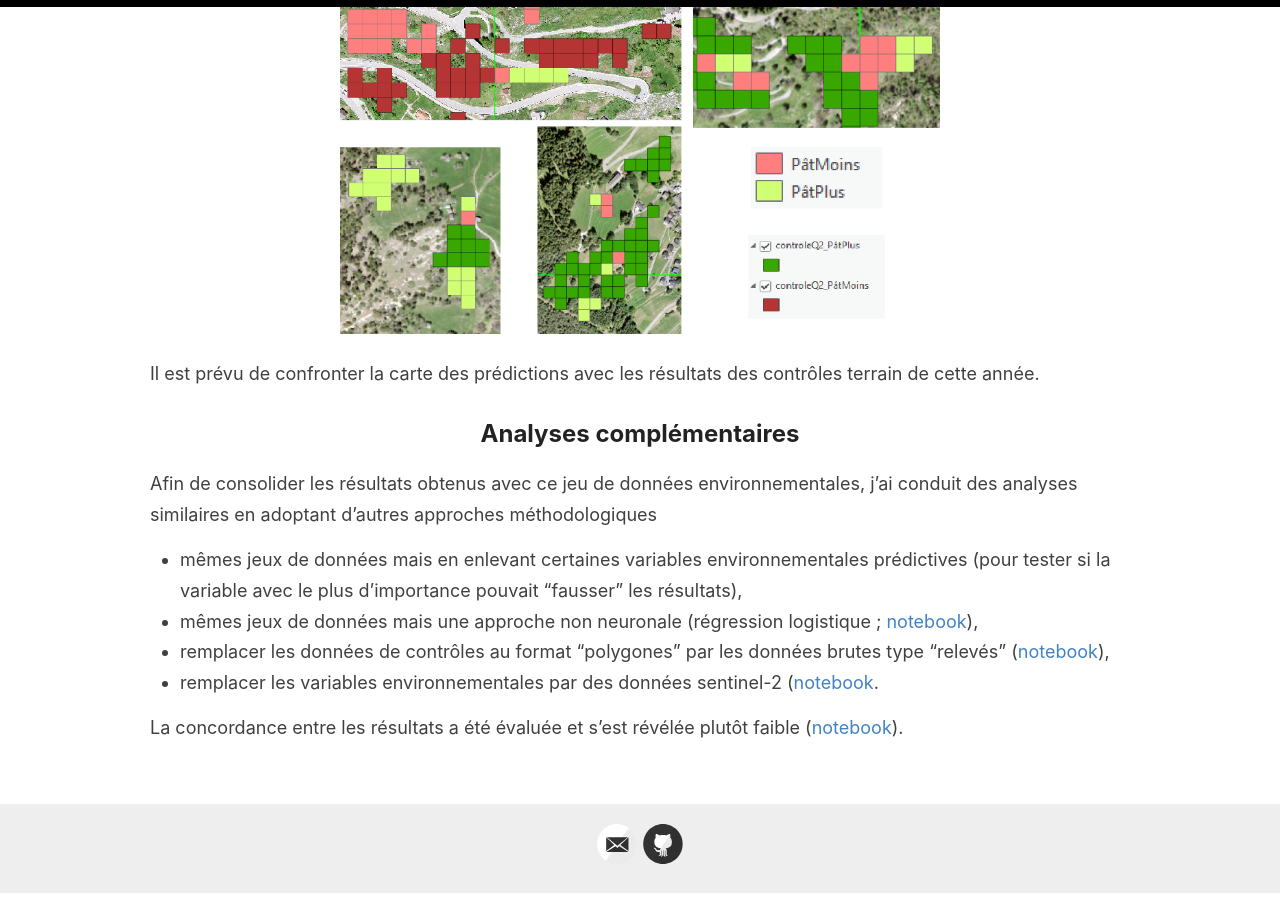
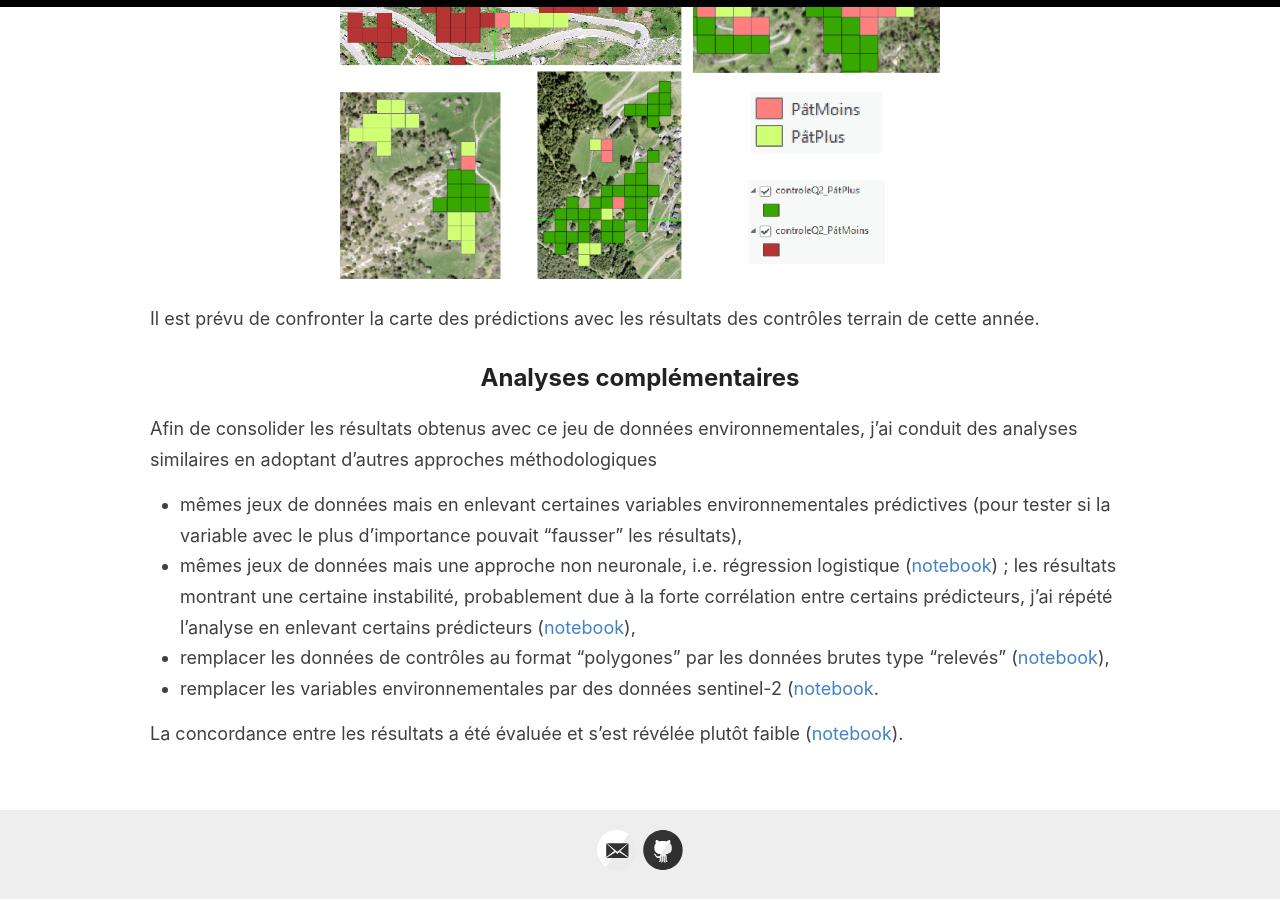
Before and after one commit to sca-opdir/sber-biodiversite-ml-prediction, a Jekyll site: the page built from _pages/results.md, in a window 1280 px wide and 900 px high, scrolled down 2910 px. Built offline with Jekyll 4.4.1, drawn with Linux system fonts in a browser that asks for light colours.

Commit message:
Update results.md

```diff
--- a/_pages/results.md
+++ b/_pages/results.md
@@ -70,7 +67,7 @@ Il est prévu de confronter la carte des prédictions avec les résultats des co
 
 Afin de consolider les résultats obtenus avec ce jeu de données environnementales, j'ai conduit des analyses similaires en adoptant d'autres approches méthodologiques
 * mêmes jeux de données mais en enlevant certaines variables environnementales prédictives (pour tester si la variable avec le plus d'importance pouvait "fausser" les résultats),
-* mêmes jeux de données mais une approche non neuronale (régression logistique ; [notebook](https://www.kaggle.com/code/mzufferey/sber-data-logreg-p-turage)),
+* mêmes jeux de données mais une approche non neuronale, i.e. régression logistique ([notebook](https://www.kaggle.com/code/mzufferey/sber-data-logreg-p-turage)) ; les résultats montrant une certaine instabilité, probablement due à la forte corrélation entre certains prédicteurs, j'ai répété l'analyse en enlevant certains prédicteurs ([notebook](https://www.kaggle.com/code/mzufferey/sber-data-logreg-p-turage-lessvariables)),
 * remplacer les données de contrôles au format "polygones" par les données brutes type "relevés" ([notebook](https://www.kaggle.com/code/mzufferey/sber-nn-relev-s-p-t)),
 * remplacer les variables environnementales par des données sentinel-2 ([notebook](https://www.kaggle.com/code/mzufferey/ffn-sber-paturagev4-sentinel).
 
```
Also changed, not shown: other parts of _pages/results.md (+1 -4 lines).
